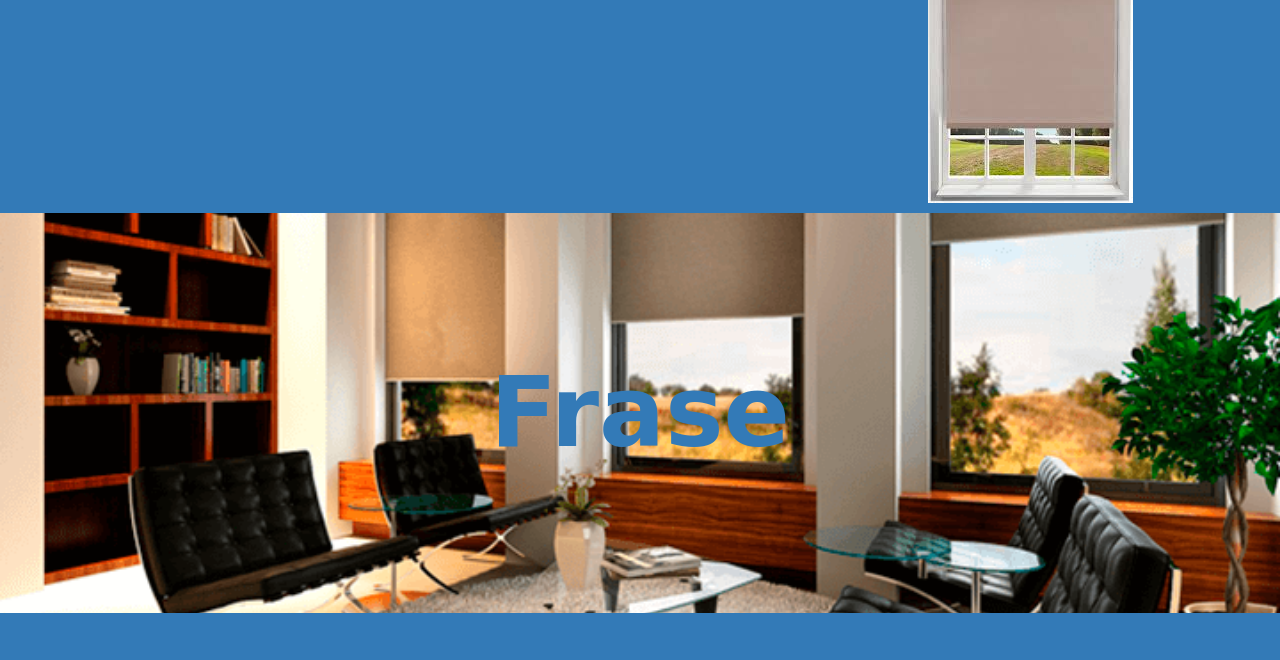
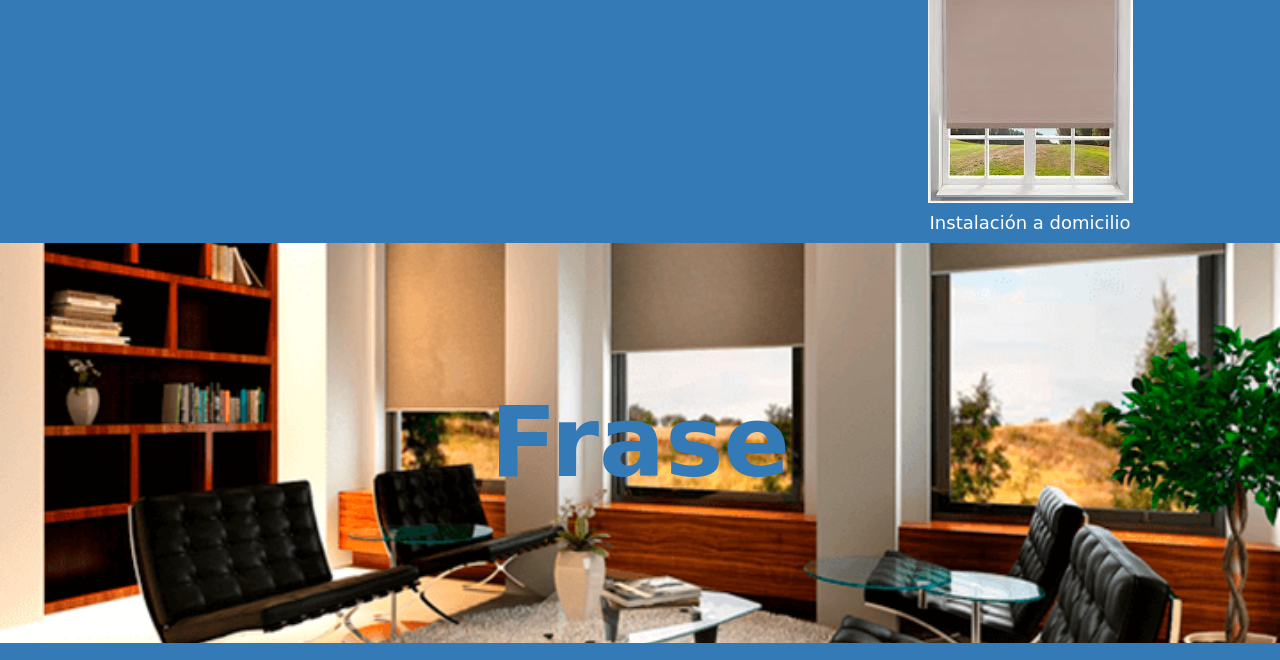
Before and after one commit to JuanPeiffer/Roller-Infinit, a plain HTML site: page index.html in a window 1280 px wide. Shown: the part 1356-2016 px from the top of the page. Drawn offline with nearby package versions, Linux system fonts and the light colour scheme; a web font is replaced by a local one.

Commit message:
Update index.html

```diff
--- a/index.html
+++ b/index.html
@@ -122,7 +122,7 @@ Ademas sus cualidades térmicas y acústicas brindan un clima acorde a las neces
                 </div>
                 <div class="col-md-4">
                     <img src="img/bo.jpg" alt="">
-                    <h4 Instalación a domicilio</h4>
+                    <h4> Instalación a domicilio </h4>
 
                 </div>
 
```
